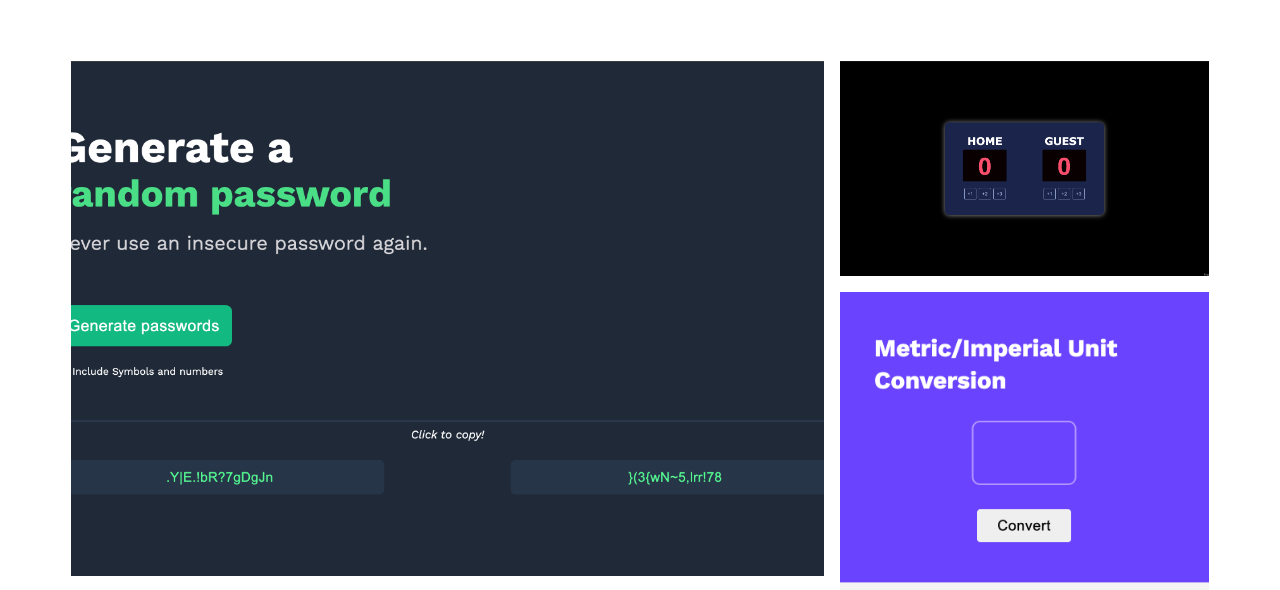
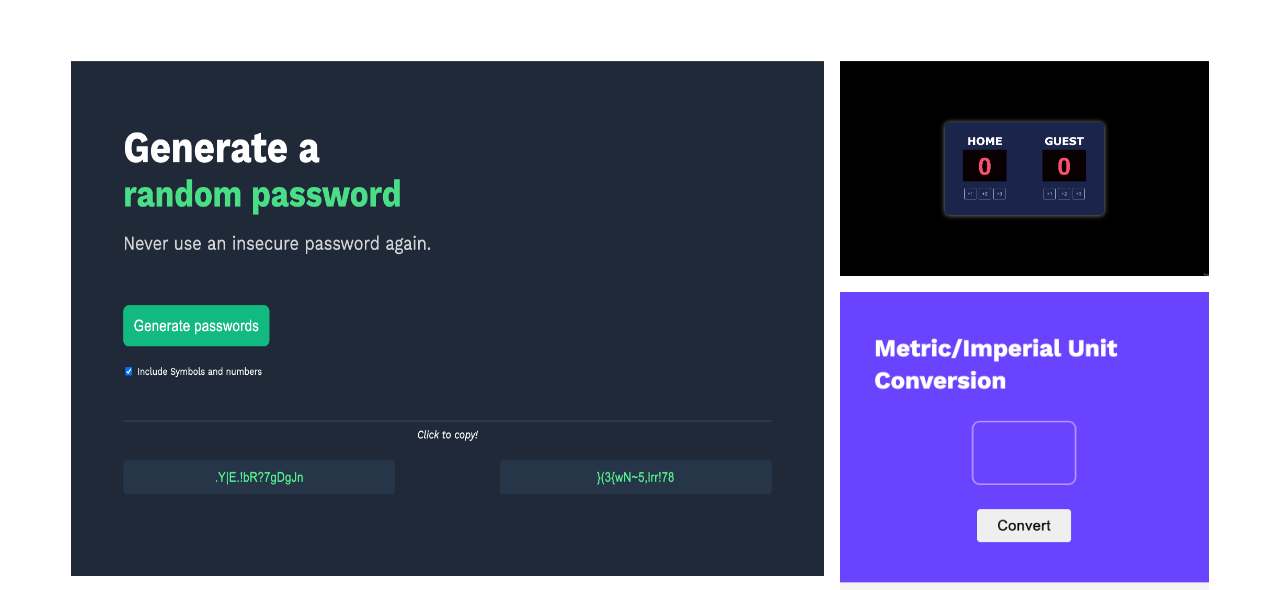
Before and after one commit to Reggenius/passenger-counter, a browser extension: page index.html in a window 1280 px wide. Shown: the part 183-773 px from the top of the page. Drawn offline with Linux system fonts and the light colour scheme.

Commit message:
Resolve a github rendering issue

```diff
--- a/index.css
+++ b/index.css
@@ -112,6 +112,11 @@ body {
     padding: 64px;
 }
 
+@media only screen and (min-width: 1101px) {
+    #password img {
+        object-fit: fill;
+    }
+}
 @media only screen and (max-width: 1100px) {
     .container {
         max-width: 100%;
```
